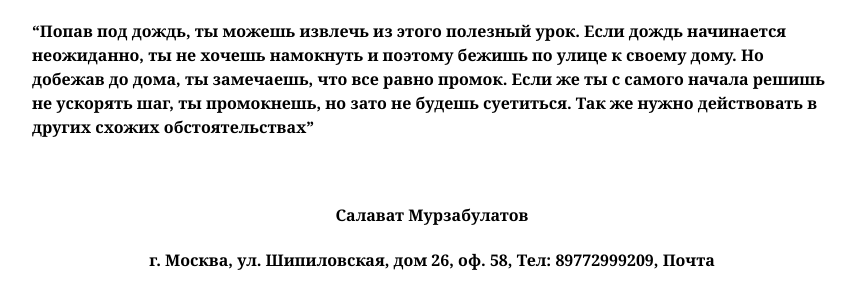
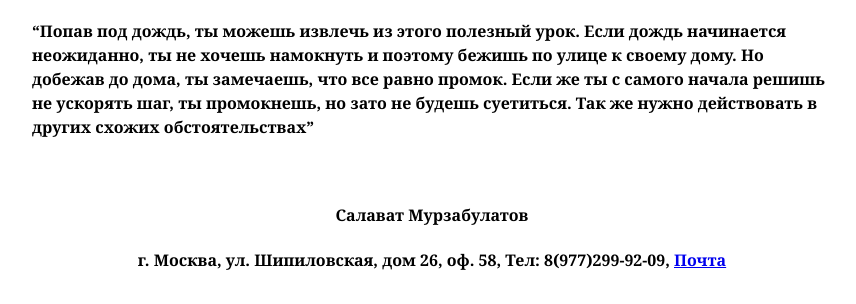
Before and after one commit to Murzabulatov/murzabulatov.github.io, a plain HTML site: page index.html in a window 1280 px wide. Shown: the part 535-839 px from the top of the page, without its empty margins (208-1064 px from the left). Drawn offline with Linux system fonts and the light colour scheme.

Commit message:
Update index.html

```diff
--- a/index.html
+++ b/index.html
@@ -25,7 +25,7 @@
 
     <div id="footer">
         <center><h4> Салават Мурзабулатов </h4></center>
-        <a> г. Москва, ул. Шипиловская, дом 26, оф. 58, Тел: 89772999209, </a> <a herf="mailto:salavat@murzabulatov.ru">Почта</a>
+        <a> г. Москва, ул. Шипиловская, дом 26, оф. 58, Тел: 8(977)299-92-09, </a> <a href="mailto:salavat@murzabulatov.ru">Почта</a>
     </div>
 </body>
 </html>
```
